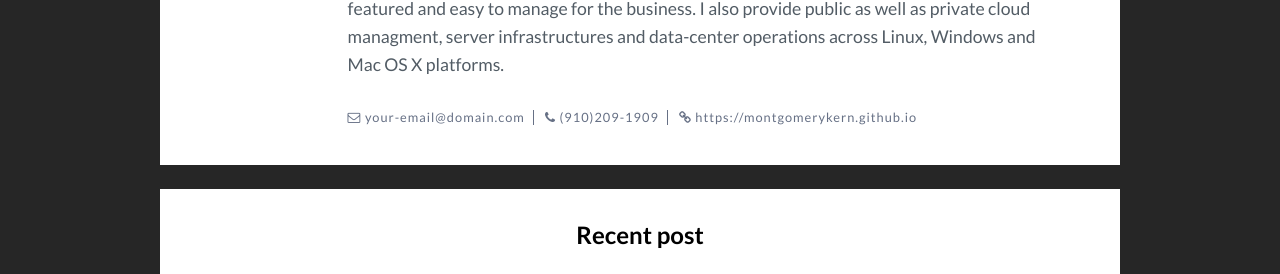
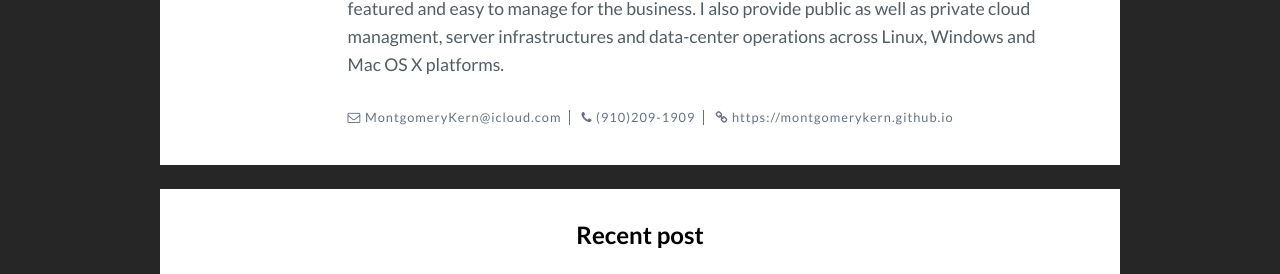
Before and after one commit to montgomerykern/montgomerykern.github.io, a Jekyll site: the page built from _posts/2017-07-12-nevada-on-the-way-to-nevada.markdown, in a window 1280 px wide and 900 px high, scrolled down 1889 px. Shown: the part 151-425 px from the top of the window. Built offline with Jekyll 4.4.1, drawn with Linux system fonts in a browser that asks for light colours; nearby versions of some CDN libraries; library files that are not in the unit come from our copies; comment, search, counter and statistics services are not loaded.

Commit message:
Update _config.yml

```diff
--- a/_config.yml
+++ b/_config.yml
@@ -14,7 +14,7 @@
 author-pic: face.jpg # your photo
 author-name:  Montgomery James Kern
 about-author: Hello There, I'm a highly experienced full stack developer and 15+ year veteran sysadmin with a strong focus on utilization of open source and cloud technologies. I help small and large business develop websites that are clean, intuitive and cross browser compatible, full featured and easy to manage for the business. I also provide public as well as private cloud managment,  server infrastructures and data-center operations across Linux, Windows and Mac OS X platforms.
-email: your-email@domain.com # your email
+email: MontgomeryKern@icloud.com # your email
 phone: (910)209-1909 # your pnone number
 website: https://montgomerykern.github.io # you website
 
@@ -30,7 +30,7 @@
 discus_identifier: mr-brown # add your discus identifier.  Not your username.  To get this, register your forum here with a unique ID: https://disqus.com/admin/create/
 
 # Newsletter
-mailchimp: e6aa6c8c6c # add your MailChimp form identifier. For example - blogenjoyfreedom.us16.list-manage.com/subscribe/post?u=cd56155d76ddeeb4c0bc4d080&amp;id=7a526cd13e
+mailchimp: https://chimpstatic.com/mcjs-connected/js/users/2dde60da7ce90ccd3126ca49f/597d835ecbc6bdd79dd7743a2.js # add your MailChimp form identifier. For example - blogenjoyfreedom.us16.list-manage.com/subscribe/post?u=cd56155d76ddeeb4c0bc4d080&amp;id=7a526cd13e
 
 # Tracker
 analytics:
```
